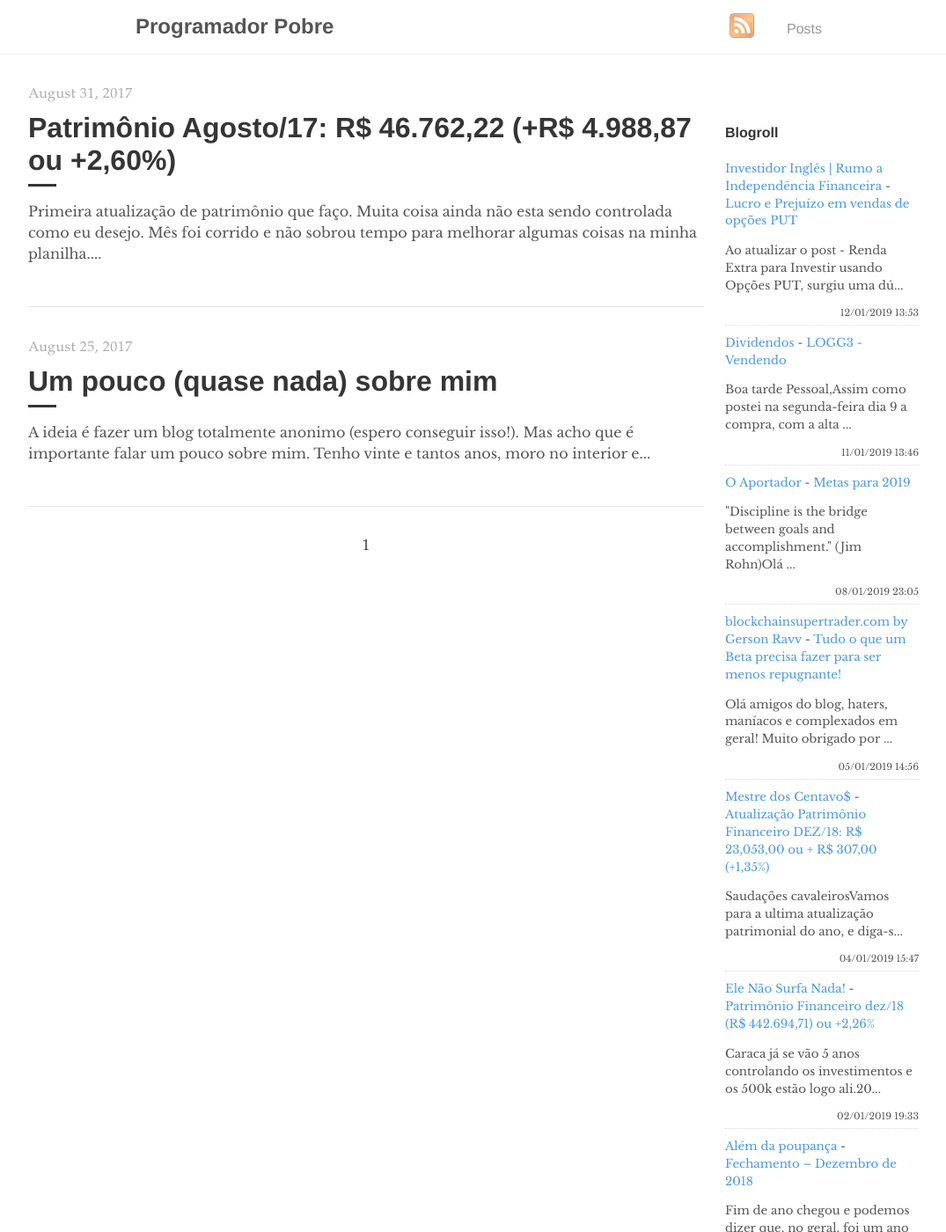
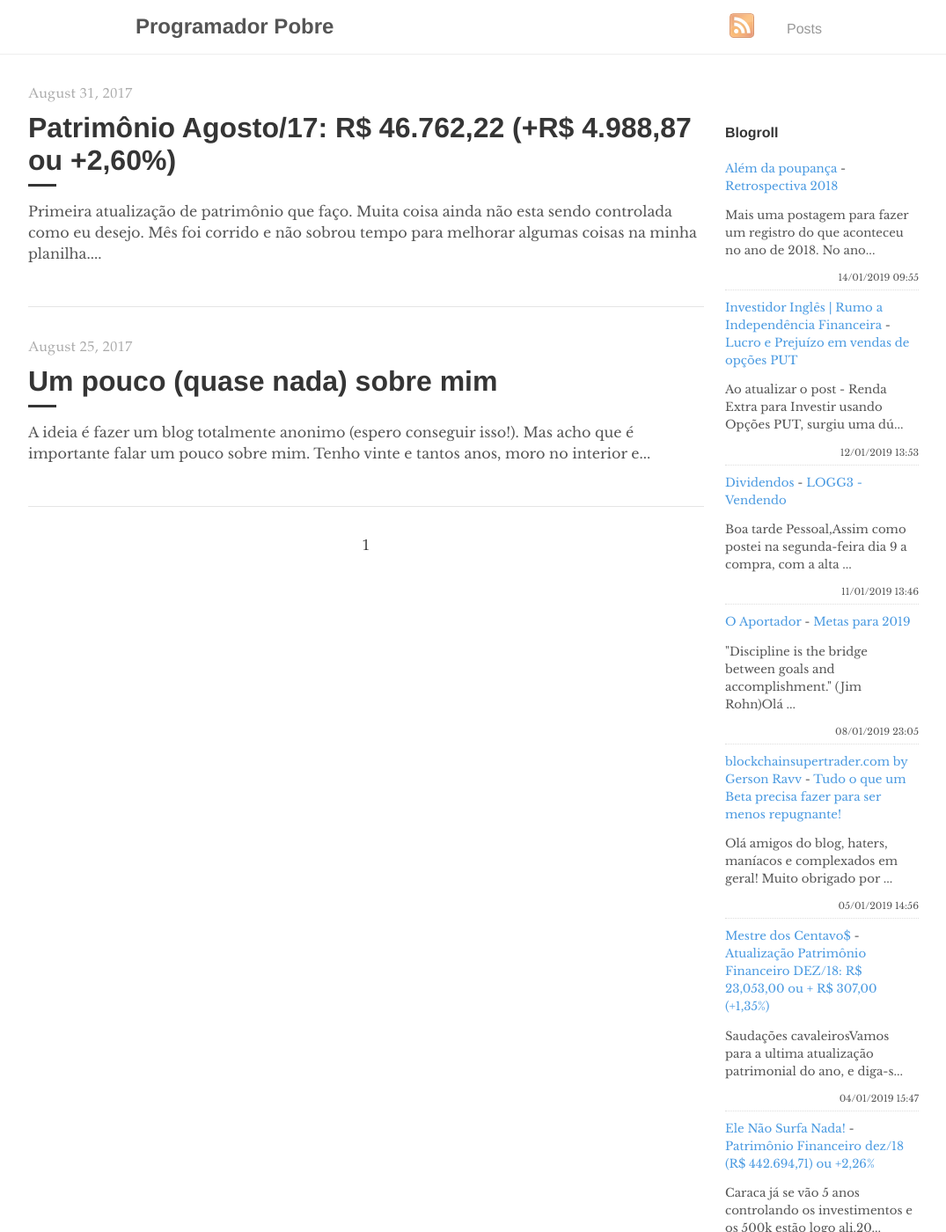
Before and after one commit to programadorpobre/programadorpobre.github.io, a Jekyll site: the page built from index.html, in a window 1280 px wide and 1400 px high. Shown: the whole window at 88% size, without its empty margins (96-1171 px from the left). Built offline with Jekyll 4.4.1, drawn with Linux system fonts in a browser that asks for light colours; the list of posts is cut into pages by our own code; comment, search, counter and statistics services are not loaded; some of the changed text lies outside the part shown.

Commit message:
[ci skip] travis #527

```diff
--- a/_includes/feed-entries.html
+++ b/_includes/feed-entries.html
@@ -1,3 +1,8 @@
+<div class="feed-entry">
+    <a class="feed-entry-site-name" href="https://alemdapoupanca.blogspot.com/">Além da poupança</a> - <a class="feed-entry-title" href="https://alemdapoupanca.blogspot.com/2019/01/retrospectiva-2018.html">Retrospectiva 2018</a>
+    <p class="feed-entry-summary">Mais uma postagem para fazer um registro do que aconteceu no ano de 2018. No ano...</p>
+    <time datetime="2019-01-14T09:55:00.000-02:00">14/01/2019 09:55</time>
+</div>
 <div class="feed-entry">
     <a class="feed-entry-site-name" href="https://www.investidoringles.com/">Investidor Inglês | Rumo a Independência Financeira</a> - <a class="feed-entry-title" href="https://www.investidoringles.com/2019/01/lucro-e-prejuizo-em-vendas-de-opcoes-put.html">Lucro e Prejuízo em vendas de opções PUT</a>
     <p class="feed-entry-summary">Ao atualizar o post - Renda Extra para Investir usando Opções PUT, surgiu uma dú...</p>
@@ -29,11 +34,6 @@
     <time datetime="2019-01-02T19:33:00.001-02:00">02/01/2019 19:33</time>
 </div>
 <div class="feed-entry">
-    <a class="feed-entry-site-name" href="https://alemdapoupanca.blogspot.com/">Além da poupança</a> - <a class="feed-entry-title" href="https://alemdapoupanca.blogspot.com/2018/12/fechamento-dezembro-de-2018.html">Fechamento – Dezembro de 2018</a>
-    <p class="feed-entry-summary">Fim de ano chegou e podemos dizer que, no geral, foi um ano positivo. As eleiçõe...</p>
-    <time datetime="2018-12-29T15:42:00.000-02:00">29/12/2018 15:42</time>
-</div>
-<div class="feed-entry">
     <a class="feed-entry-site-name" href="https://microinvestidornerd.blogspot.com/">Micro Investidor Nerd</a> - <a class="feed-entry-title" href="https://microinvestidornerd.blogspot.com/2018/12/houston-we-have-enzo.html">Houston, we have an Enzo...</a>
     <p class="feed-entry-summary">Achou que 2018 já tinha acabado? Achou errado, otário!No dia 25 recebi um presen...</p>
     <time datetime="2018-12-28T06:22:00.000-08:00">28/12/2018 06:22</time>
```
